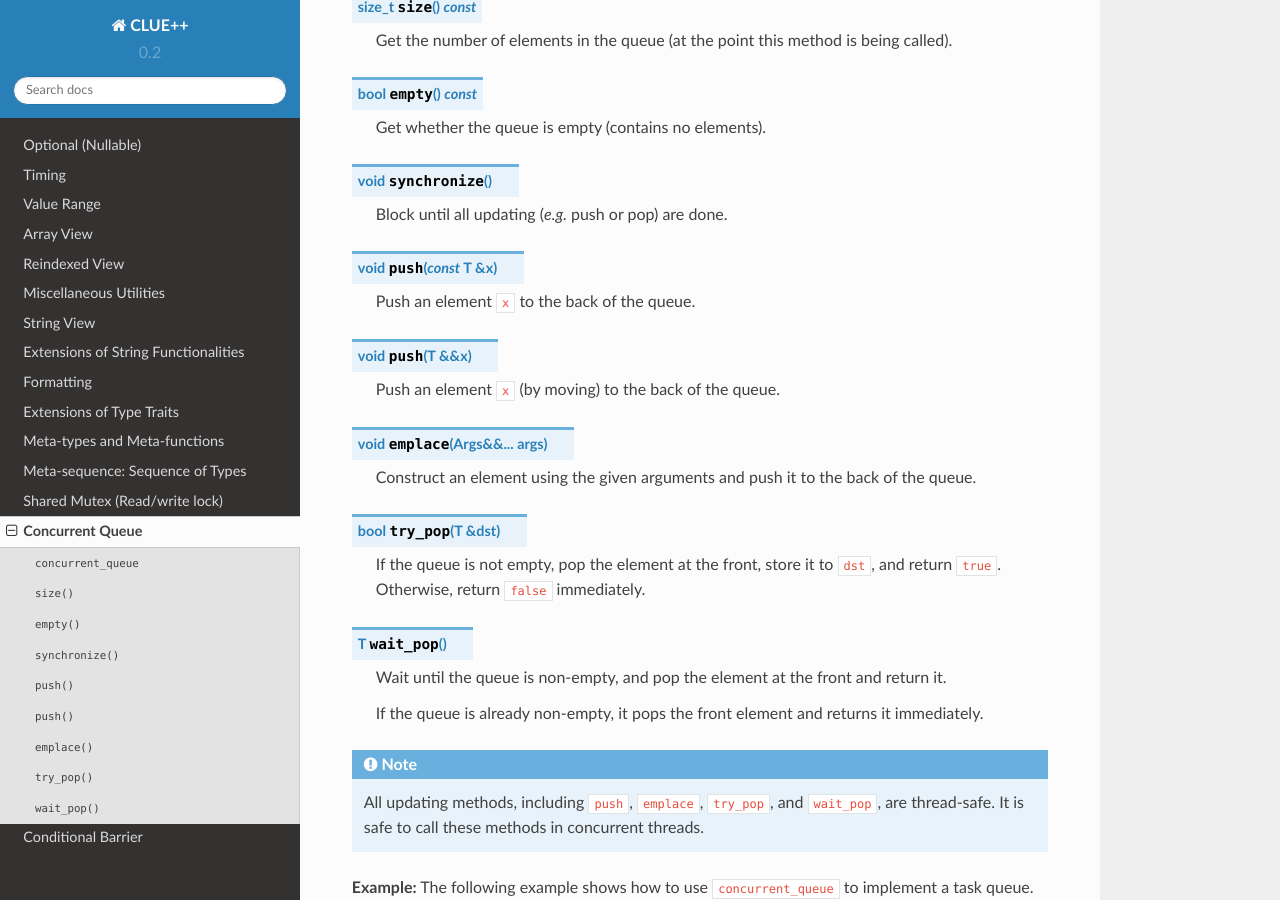
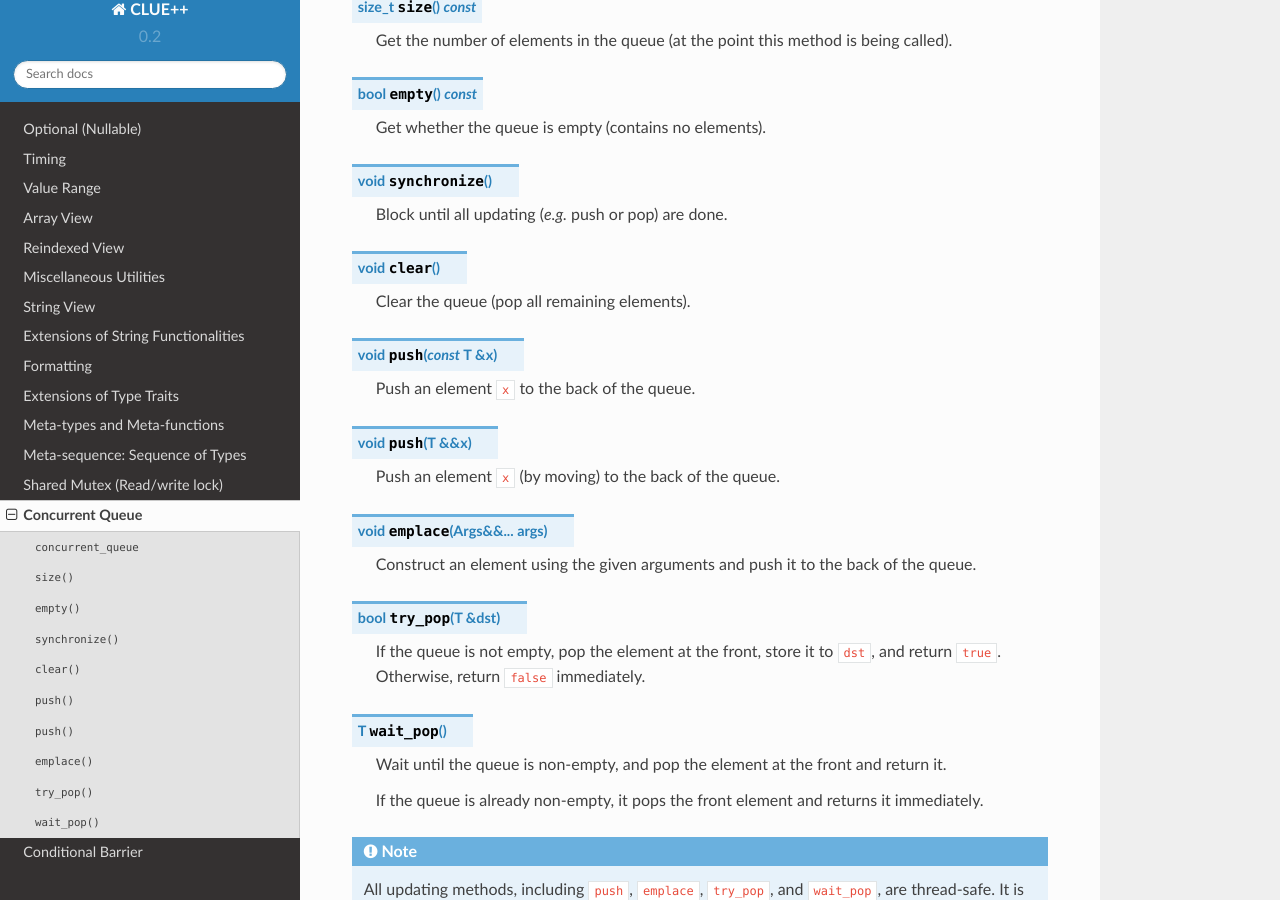
Before and after one commit to MMLab-CU/CLUE, a Sphinx documentation site: the page built from doc/source/concurrent_queue.rst, in a window 1280 px wide and 900 px high, scrolled down 445 px. Built offline with Sphinx 7.4.7 and the Read the Docs theme 2.0.0, drawn with Linux system fonts in a browser that asks for light colours; formulas are drawn with MathJax 3.

Commit message:
minor update of concurrent_queue and cond_barrier

```diff
--- a/doc/source/concurrent_queue.rst
+++ b/doc/source/concurrent_queue.rst
@@ -21,6 +21,10 @@ This class has a default constructor, but it is not copyable or movable. The cla
 .. cpp:function:: void synchronize()
 
     Block until all updating (*e.g.* push or pop) are done.
+
+.. cpp:function:: void clear()
+
+    Clear the queue (pop all remaining elements).
 
 .. cpp:function:: void push(const T& x)
 
```
Also changed, not shown: 2 other files.
